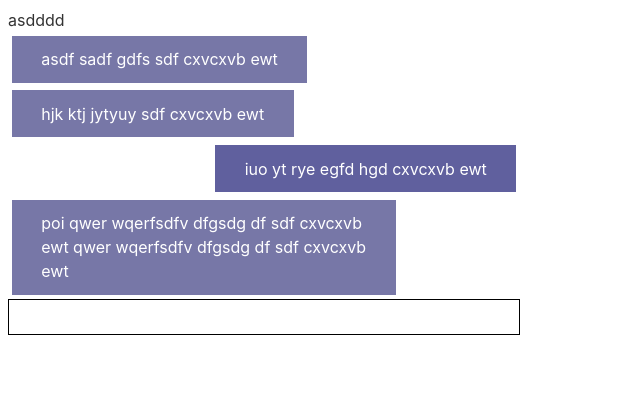
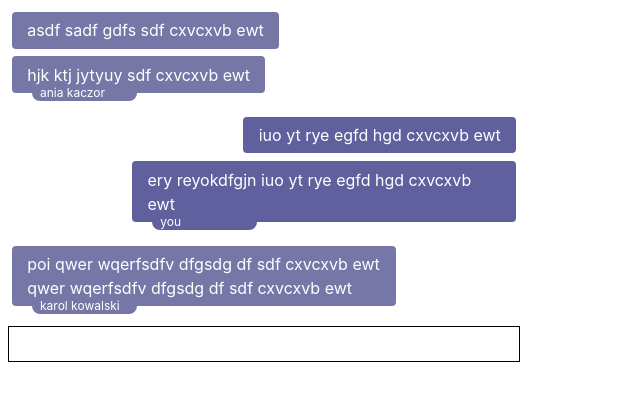
Before and after one commit to pawelwier/svelte-chat, a Svelte app: page / in a window 1280 px wide. Shown: the top 400 px of the page, without its empty margins (0-640 px from the left). Built offline with nearby package versions, Linux system fonts and the light colour scheme.

Commit message:
msg author, some tailwind classes

```diff
--- a/public/output.css
+++ b/public/output.css
@@ -558,12 +558,133 @@ video {
   --tw-backdrop-sepia:  ;
 }
 
+.absolute {
+  position: absolute;
+}
+
+.relative {
+  position: relative;
+}
+
+.bottom-0 {
+  bottom: 0px;
+}
+
+.left-3 {
+  left: 0.75rem;
+}
+
+.top-4 {
+  top: 1rem;
+}
+
+.-top-4 {
+  top: -1rem;
+}
+
+.bottom-4 {
+  bottom: 1rem;
+}
+
+.bottom-3 {
+  bottom: 0.75rem;
+}
+
+.left-5 {
+  left: 1.25rem;
+}
+
+.left-9 {
+  left: 2.25rem;
+}
+
+.left-6 {
+  left: 1.5rem;
+}
+
+.box-border {
+  box-sizing: border-box;
+}
+
 .flex {
   display: flex;
 }
 
+.h-32 {
+  height: 8rem;
+}
+
+.h-3 {
+  height: 0.75rem;
+}
+
+.h-2 {
+  height: 0.5rem;
+}
+
+.w-32 {
+  width: 8rem;
+}
+
+.w-20 {
+  width: 5rem;
+}
+
+.w-40 {
+  width: 10rem;
+}
+
+.rounded {
+  border-radius: 0.25rem;
+}
+
+.rounded-lg {
+  border-radius: 0.5rem;
+}
+
 .border {
   border-width: 1px;
+}
+
+.border-4 {
+  border-width: 4px;
+}
+
+.border-violet-500 {
+  --tw-border-opacity: 1;
+  border-color: rgb(139 92 246 / var(--tw-border-opacity));
+}
+
+.bg-white {
+  --tw-bg-opacity: 1;
+  background-color: rgb(255 255 255 / var(--tw-bg-opacity));
+}
+
+.bg-violet-500 {
+  --tw-bg-opacity: 1;
+  background-color: rgb(139 92 246 / var(--tw-bg-opacity));
+}
+
+.bg-violet-900 {
+  --tw-bg-opacity: 1;
+  background-color: rgb(76 29 149 / var(--tw-bg-opacity));
+}
+
+.bg-fuchsia-900 {
+  --tw-bg-opacity: 1;
+  background-color: rgb(112 26 117 / var(--tw-bg-opacity));
+}
+
+.p-4 {
+  padding: 1rem;
+}
+
+.p-2 {
+  padding: 0.5rem;
+}
+
+.pl-2 {
+  padding-left: 0.5rem;
 }
 
 .text-2xl {
@@ -574,6 +695,11 @@ video {
 .text-xs {
   font-size: 0.75rem;
   line-height: 1rem;
+}
+
+.text-white {
+  --tw-text-opacity: 1;
+  color: rgb(255 255 255 / var(--tw-text-opacity));
 }
 
 .outline {
--- a/src/components/Chat.svelte
+++ b/src/components/Chat.svelte
@@ -18,7 +18,6 @@
 </script>
 
 <div class="chat-container">
-  asdddd
   {#if chatMessages.length}
     <Messages {chatMessages} />
   {/if}
--- a/src/components/Message.svelte
+++ b/src/components/Message.svelte
@@ -1,15 +1,31 @@
 <script>
-  export let msg;
+  import { users } from "../data/users";
+
+  export let msg
+  export let displayAuthor = true
   let AUTHOR_ID = 1 // TODO: move to store
+
+  const getName = () => {
+    if (msg.authorId === AUTHOR_ID) return "you"
+    const user = users.find(({ id }) => id === msg.authorId)
+    const { firstName, lastName } = user
+    return `${firstName} ${lastName}`
+  }
+
 
   $: isAuthor = msg.authorId === AUTHOR_ID
 </script>
 
 <div class="msg {isAuthor ? 'msg-author' : 'msg-regular'}">
-  <div class="msg-content">
-    <div>
+  <div>
+    <div class="msg-content rounded">
       {@html msg.content}
     </div>
+    {#if displayAuthor}
+      <div class="author relative bottom-3 left-6 text-white rounded-lg text-xs pl-2">
+        {getName()}
+      </div>
+    {/if}
   </div>
 </div>
 
@@ -22,23 +38,26 @@
     justify-content: right;
   }
 
-  .msg div {
+  .msg-content {
     color: #FFF;
     margin: 0.3vw;
-    padding: 0.3vw 1vw;
+    padding: 0.5vw 1.2vw;
     max-width: 30vw;
+    min-width: 10vw;
   }
 
-  .msg-author div {
+  .msg-author .msg-content,
+  .msg-author .author {
     background-color: rgb(96, 96, 158);
   }
 
-  .msg-regular div {
+  .msg-regular .msg-content,
+  .msg-regular .author {
     background-color: rgb(119, 119, 167);
   }
 
-  .msg-content {
-
+  .author {
+    width: 8.2vw;
   }
 
   :global(.user-marked) {
--- a/src/components/Messages.svelte
+++ b/src/components/Messages.svelte
@@ -1,11 +1,20 @@
 <script>
 	import Message from './Message.svelte';
+
   export let chatMessages
+  const nextMessageSameAuthor = (index) => {
+    const nextMessage = chatMessages[index + 1]
+    if (!nextMessage) return false
+    return chatMessages[index].authorId === nextMessage.authorId
+  }
 </script>
 
 <div class="msg-container">
-  {#each chatMessages as msg (msg.id)}
-    <Message {msg} />
+  {#each chatMessages as msg, index (msg.id)}
+    <Message
+      {msg}
+      displayAuthor={!nextMessageSameAuthor(index)}
+    />
   {/each}
 </div>
 
--- a/src/components/NewMessageInput.svelte
+++ b/src/components/NewMessageInput.svelte
@@ -64,9 +64,6 @@
       {/each}
     </div>
   {/if}
-  <div>
-    {msgElements}
-  </div>
 </div>
 
 <style>
--- a/src/components/Test.svelte
+++ /dev/null
@@ -1 +0,0 @@
-<span>ZXCV</span>
--- a/src/data/messages.js
+++ b/src/data/messages.js
@@ -2,21 +2,31 @@ export const messages = [
   {
     id: 1,
     authorId: 2,
-    content: "asdf sadf gdfs sdf cxvcxvb ewt"
+    content: "asdf sadf gdfs sdf cxvcxvb ewt",
+    createdAt: new Date("'2022/07/25 12:45:34'")
   },
   {
     id: 2,
     authorId: 2,
-    content: "hjk ktj jytyuy sdf cxvcxvb ewt"
+    content: "hjk ktj jytyuy sdf cxvcxvb ewt",
+    createdAt: new Date("'2022/07/25 12:46:01'")
   },
   {
     id: 3,
     authorId: 1,
-    content: "iuo yt rye egfd hgd cxvcxvb ewt"
+    content: "iuo yt rye egfd hgd cxvcxvb ewt",
+    createdAt: new Date("'2022/07/25 12:46:04'")
   },
   {
     id: 4,
+    authorId: 1,
+    content: "ery reyokdfgjn iuo yt rye egfd hgd cxvcxvb ewt",
+    createdAt: new Date("'2022/07/25 12:46:04'")
+  },
+  {
+    id: 5,
     authorId: 3,
-    content: "poi qwer wqerfsdfv dfgsdg df sdf cxvcxvb ewt qwer wqerfsdfv dfgsdg df sdf cxvcxvb ewt"
+    content: "poi qwer wqerfsdfv dfgsdg df sdf cxvcxvb ewt qwer wqerfsdfv dfgsdg df sdf cxvcxvb ewt",
+    createdAt: new Date("'2022/07/25 12:46:13'")
   }
 ]
```
